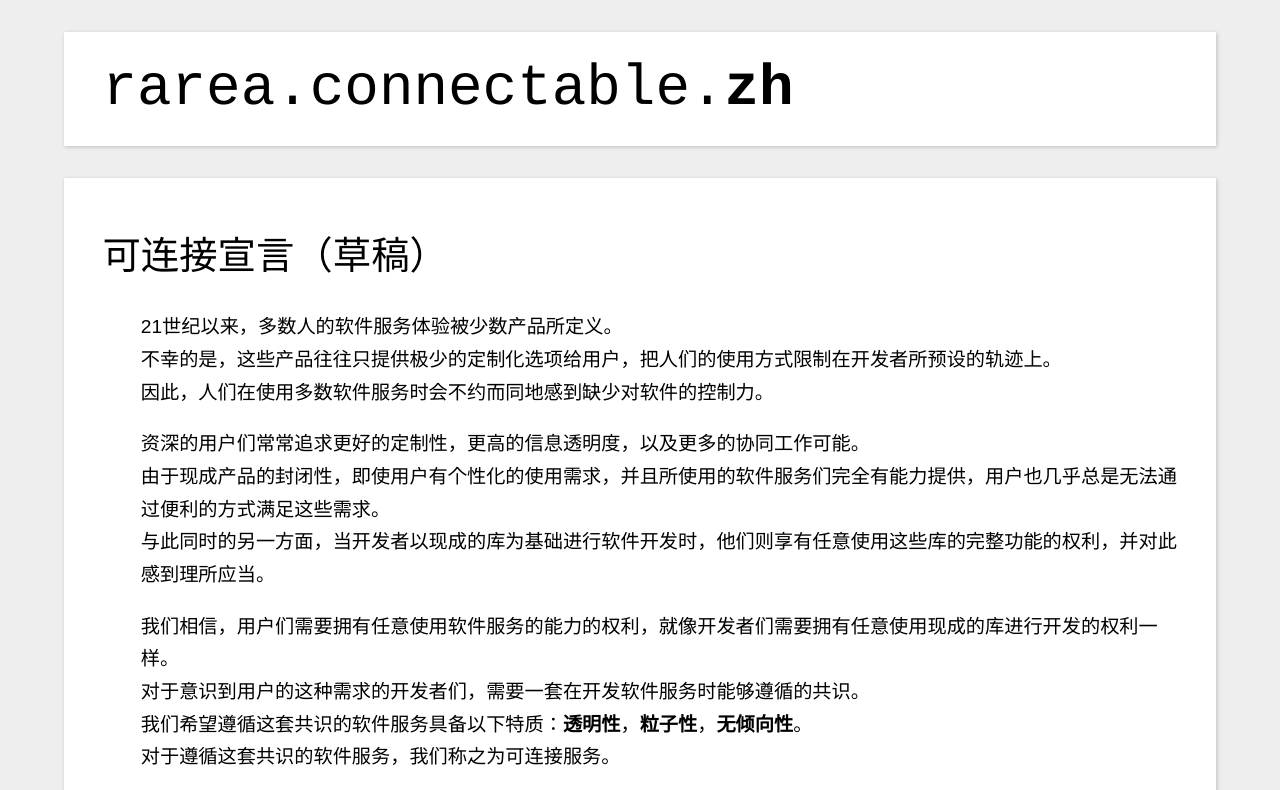
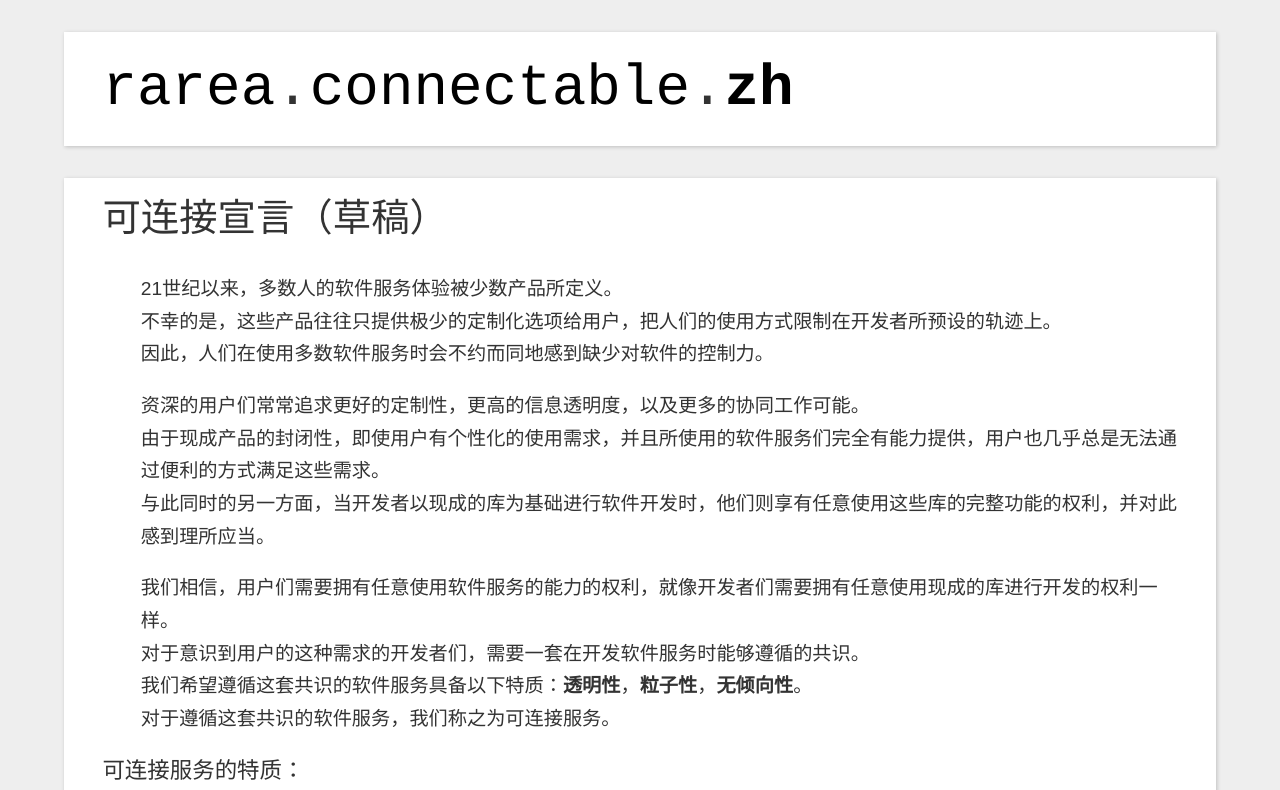
Before and after one commit to Yaindrop/connectable.rarea.net, a plain HTML site: page zh/index.html in a window 1280 px wide. Shown: the top 790 px of the page. Drawn offline with Linux system fonts and the light colour scheme; files that its build step writes are made by us from their sources.

Commit message:
style change

```diff
--- a/main.css
+++ b/main.css
@@ -7,7 +7,7 @@
 html{
     background-color: #EEEEEE;
     overflow-x: hidden;
-    font-family: "Arial", "STHeiTi", "Microsoft YaHei";
+    font-family: "Arial", "simsun", "STHeiTi", "Microsoft YaHei";
     font-size: 1em;
 }
 a{
@@ -29,13 +29,19 @@ a:hover {
     box-shadow: 1px 1px 4px rgba(0, 0, 0, 0.2);
     font-size: 1rem;
     line-height: 1.7em;
+    color: #333333;
 }
 
 h1 {
     font-family: "STHeiTi", "Microsoft YaHei";
     font-weight: normal;
-    margin-top: 1em;
     margin-bottom: 1em;
+}
+
+h3 {
+    font-family: "STHeiTi", "Microsoft YaHei";
+    font-weight: normal;
+    margin-bottom: .5em;
 }
 
 .item > div, .item > ul {
@@ -54,7 +60,7 @@ li > div > ul {
 #head {
     padding-top: 1vh;
     padding-bottom: 1vh;
-    font-family: "Courier";
+    font-family: "Courier", "Consolas", "Monospace";
     font-size: 3rem;
 }
 #current {
```
